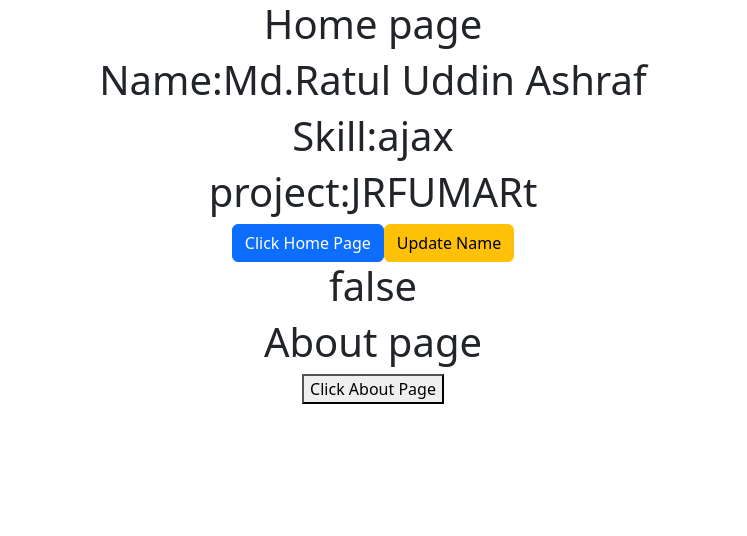
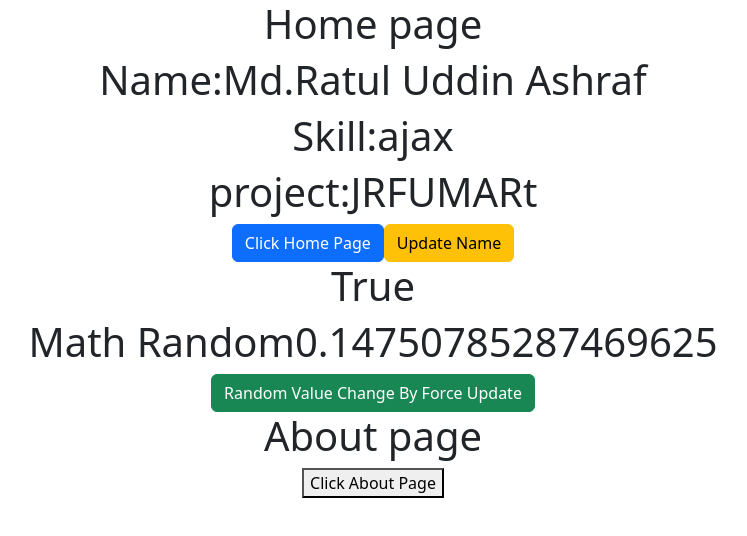
Before and after one commit to ratulshourov/react-work, a React (Create React App) app: page / in a window 1280 px wide. Shown: the top 536 px of the page, without its empty margins (267-1014 px from the left). Built offline with nearby package versions, Linux system fonts and the light colour scheme.

Commit message:
forceupdate() example using math.random()

```diff
--- a/src/components/Home.js
+++ b/src/components/Home.js
@@ -3,14 +3,16 @@ import '../../node_modules/bootstrap/dist/css/bootstrap.min.css'
 class Home extends Component {
     constructor() {
         super();
+
         this.state = {
             name: 'Md.Ratul Uddin Ashraf',
             skill: ['laravel', 'ajax'],
             project: {
                 'laravel': 'JRFUMARt'
             },
-            flag: false
+            flag: true,
         }
+        this.forceUpdateWork=this.forceUpdateWork.bind(this);
     }
     render() {
         return (
@@ -21,7 +23,9 @@ class Home extends Component {
                 <h1>project:{this.state.project.laravel}</h1>
                 <button className="btn btn-primary" onClick={this.clickHome.bind(this, "I am the argument value")}>Click Home Page</button>
                 <button className="btn btn-warning" onClick={this.changeName.bind(this, "Ratul Shourov")}>Update Name</button>
-                {this.state.flag ?<h1>True</h1> :<h1>false</h1>}
+                {this.state.flag ? <h1>True</h1> : <h1>false</h1>}
+                <h1>Math Random{Math.random()}</h1>
+                <button className="btn btn-success" onClick={this.forceUpdateWork}>Random Value Change By Force Update </button>
             </div>)
     }
 
@@ -32,6 +36,10 @@ class Home extends Component {
     changeName = (updateName) => {
         this.setState({ name: updateName })
     }
+
+    forceUpdateWork=()=>{
+        this.forceUpdate();
+    }
 }
 
 
```
